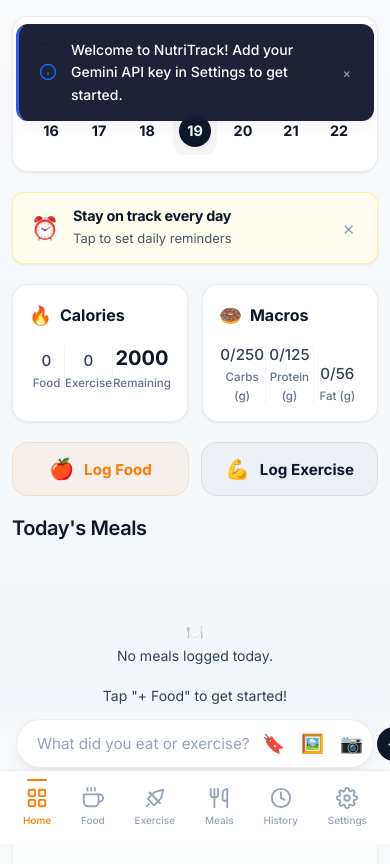
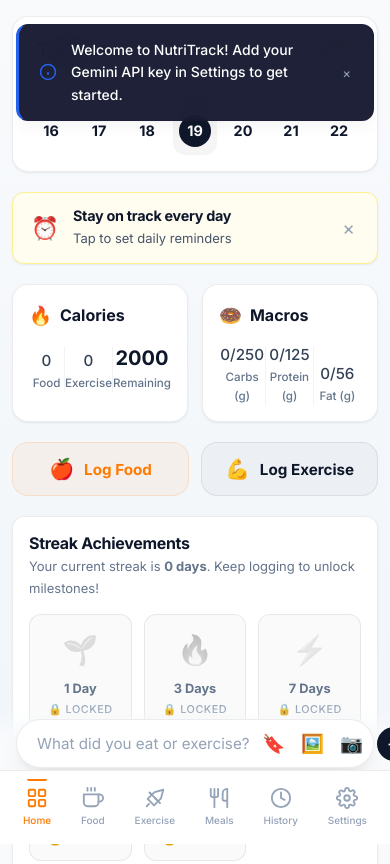
Before and after one commit to anunayjain175/nutritrack, a website: page index.html in a window 390 px wide. Shown: the top 864 px of the page. Drawn offline with Linux system fonts and the light colour scheme; no server answers.

Commit message:
feat: implement Streak Achievements & Milestones card on the Dashboard

```diff
--- a/css/components.css
+++ b/css/components.css
@@ -1878,3 +1878,99 @@
   align-items: center;
   justify-content: center;
 }
+
+/* ━━━━━━━━━━━━━━━━━━━━━━━━━━━━━━━━━━━━━━━━━━━
+   STREAK ACHIEVEMENTS & MILESTONES CARD
+   ━━━━━━━━━━━━━━━━━━━━━━━━━━━━━━━━━━━━━━━━━━━ */
+.achievements-card {
+  background: var(--bg-surface);
+  border-radius: var(--radius-lg);
+  padding: 18px 20px;
+  box-shadow: var(--shadow-sm);
+  border: 1px solid var(--border);
+  margin-bottom: 20px;
+}
+.achievements-card__header {
+  margin-bottom: 14px;
+}
+.achievements-card__title {
+  font-weight: 700;
+  font-size: 1rem;
+  color: var(--text-primary);
+  margin: 0;
+}
+.achievements-card__subtitle {
+  font-size: 0.8125rem;
+  color: var(--text-muted);
+  margin: 2px 0 0 0;
+}
+.badges-grid {
+  display: grid;
+  grid-template-columns: repeat(5, 1fr);
+  gap: 12px;
+  margin-top: 14px;
+}
+@media (max-width: 580px) {
+  .badges-grid {
+    grid-template-columns: repeat(3, 1fr);
+  }
+}
+.badge-item {
+  display: flex;
+  flex-direction: column;
+  align-items: center;
+  text-align: center;
+  padding: 12px 8px;
+  background: rgba(15, 23, 42, 0.02);
+  border: 1px solid var(--border);
+  border-radius: var(--radius-md);
+  transition: var(--transition-fast);
+}
+.badge-item--active {
+  background: linear-gradient(135deg, rgba(22, 163, 74, 0.05) 0%, rgba(22, 163, 74, 0.1) 100%);
+  border-color: rgba(22, 163, 74, 0.25);
+  box-shadow: 0 4px 10px rgba(22, 163, 74, 0.05);
+}
+.badge-item--active:hover {
+  transform: translateY(-2px);
+  box-shadow: 0 6px 15px rgba(22, 163, 74, 0.1);
+}
+.badge-icon {
+  font-size: 1.8rem;
+  margin-bottom: 6px;
+  display: flex;
+  align-items: center;
+  justify-content: center;
+  position: relative;
+}
+.badge-item--locked .badge-icon {
+  filter: grayscale(1) opacity(0.4);
+}
+.badge-label {
+  font-size: 0.8rem;
+  font-weight: 700;
+  color: var(--text-primary);
+  margin-bottom: 2px;
+}
+.badge-item--locked .badge-label {
+  color: var(--text-muted);
+}
+.badge-status {
+  font-size: 0.675rem;
+  font-weight: 500;
+  color: #16a34a;
+  text-transform: uppercase;
+  letter-spacing: 0.05em;
+}
+.badge-item--locked .badge-status {
+  color: var(--text-faint);
+}
+.badge-status--unlocked {
+  color: #16a34a;
+}
+.badge-status--locked {
+  color: var(--text-faint);
+  display: flex;
+  align-items: center;
+  gap: 2px;
+}
--- a/js/dashboard.js
+++ b/js/dashboard.js
@@ -71,41 +71,8 @@
                         '</div>';
         }
 
-        // Streak count: consecutive days ending in today
-        var allDatesWithData = NutriStorage.getAllDatesWithData() || [];
-        var streak = 0;
-        var checkDate = new Date(); // start checking from today backwards
-        while (true) {
-            var checkStr = NutriStorage.formatDate(checkDate);
-            var log = NutriStorage.getFoodLog(checkStr) || [];
-            if (log.length > 0) {
-                streak++;
-                checkDate.setDate(checkDate.getDate() - 1);
-            } else {
-                break;
-            }
-        }
-        if (streak === 0 && allDatesWithData.length > 0) {
-            // Check if they logged yesterday instead of today
-            var yesterday = new Date();
-            yesterday.setDate(yesterday.getDate() - 1);
-            var yesterdayStr = NutriStorage.formatDate(yesterday);
-            var logYesterday = NutriStorage.getFoodLog(yesterdayStr) || [];
-            if (logYesterday.length > 0) {
-                streak = 1; // start checking backwards from yesterday
-                var checkYesterday = new Date(yesterday);
-                while (true) {
-                    checkYesterday.setDate(checkYesterday.getDate() - 1);
-                    var checkYesterdayStr = NutriStorage.formatDate(checkYesterday);
-                    var logPrev = NutriStorage.getFoodLog(checkYesterdayStr) || [];
-                    if (logPrev.length > 0) {
-                        streak++;
-                    } else {
-                        break;
-                    }
-                }
-            }
-        }
+        // Streak count
+        var streak = NutriStorage.getStreak();
 
         // Header titles
         var isToday = (selectedDate === today);
@@ -383,6 +350,49 @@
                '</div>';
     }
 
+    function _buildAchievementsCard() {
+        var streak = NutriStorage.getStreak();
+
+        // Milestone configuration
+        var milestones = [
+            { days: 1, label: '1 Day', icon: '🌱', desc: 'First Step' },
+            { days: 3, label: '3 Days', icon: '🔥', desc: 'Habit Builder' },
+            { days: 7, label: '7 Days', icon: '⚡', desc: 'Week Warrior' },
+            { days: 15, label: '15 Days', icon: '🏆', desc: 'Consistency Expert' },
+            { days: 30, label: '30 Days', icon: '👑', desc: 'Monthly Champion' }
+        ];
+
+        var badgesHtml = '';
+        milestones.forEach(function (m) {
+            var isUnlocked = streak >= m.days;
+            var itemClass = isUnlocked ? 'badge-item badge-item--active' : 'badge-item badge-item--locked';
+
+            var statusHtml = isUnlocked
+                ? '<span class="badge-status badge-status--unlocked">Unlocked</span>'
+                : '<span class="badge-status badge-status--locked">🔒 Locked</span>';
+
+            var iconHtml = isUnlocked
+                ? '<div class="badge-icon">' + m.icon + '</div>'
+                : '<div class="badge-icon" title="' + m.desc + '">' + m.icon + '</div>';
+
+            badgesHtml += '<div class="' + itemClass + '" title="' + m.desc + '">' +
+                              iconHtml +
+                              '<div class="badge-label">' + m.label + '</div>' +
+                              statusHtml +
+                          '</div>';
+        });
+
+        return '<div class="card achievements-card">' +
+                   '<div class="achievements-card__header">' +
+                       '<h3 class="achievements-card__title">Streak Achievements</h3>' +
+                       '<p class="achievements-card__subtitle">Your current streak is <strong>' + streak + ' day' + (streak !== 1 ? 's' : '') + '</strong>. Keep logging to unlock milestones!</p>' +
+                   '</div>' +
+                   '<div class="badges-grid">' +
+                       badgesHtml +
+                   '</div>' +
+               '</div>';
+    }
+
     /* ───────── aggregate micronutrients ───────── */
 
     function _aggregateMicros(foodEntries) {
@@ -501,6 +511,7 @@
             _buildReminderBanner() +
             _buildSummaryRow(totalCalories, goal, caloriesBurned, totalProtein, totalCarbs, totalFat) +
             _buildQuickActions() +
+            _buildAchievementsCard() +
             _buildMealsTimeline(groups) +
             _buildExerciseSummary(exerciseEntries, caloriesBurned) +
             _buildMicroQuickView();
--- a/js/history.js
+++ b/js/history.js
@@ -73,20 +73,7 @@
     }
 
     function _calcStreak() {
-        var allDates = NutriStorage.getAllDatesWithData() || [];
-        if (!allDates.length) return 0;
-        var sorted = allDates.slice().sort().reverse();
-        var streak = 0;
-        var expected = _today();
-        for (var i = 0; i < sorted.length; i++) {
-            if (sorted[i] === expected) {
-                streak++;
-                expected = _dateOffset(expected, -1);
-            } else if (sorted[i] < expected) {
-                break;
-            }
-        }
-        return streak;
+        return NutriStorage.getStreak();
     }
 
     /* ───────── HTML builders ───────── */
--- a/js/storage.js
+++ b/js/storage.js
@@ -241,7 +241,45 @@
     _write(KEYS.nutritionCache, cache);
   }
 
-  /* ───────────────── Export / Import ─────────────────── */
+  function getStreak() {
+    var allDatesWithData = getAllDatesWithData() || [];
+    var streak = 0;
+    var checkDate = new Date(); // start checking from today backwards
+    while (true) {
+      var checkStr = formatDate(checkDate);
+      var log = getFoodLog(checkStr) || [];
+      if (log.length > 0) {
+        streak++;
+        checkDate.setDate(checkDate.getDate() - 1);
+      } else {
+        break;
+      }
+    }
+    if (streak === 0 && allDatesWithData.length > 0) {
+      // Check if they logged yesterday instead of today
+      var yesterday = new Date();
+      yesterday.setDate(yesterday.getDate() - 1);
+      var yesterdayStr = formatDate(yesterday);
+      var logYesterday = getFoodLog(yesterdayStr) || [];
+      if (logYesterday.length > 0) {
+        streak = 1; // start checking backwards from yesterday
+        var checkYesterday = new Date(yesterday);
+        while (true) {
+          checkYesterday.setDate(checkYesterday.getDate() - 1);
+          var checkYesterdayStr = formatDate(checkYesterday);
+          var logPrev = getFoodLog(checkYesterdayStr) || [];
+          if (logPrev.length > 0) {
+            streak++;
+          } else {
+            break;
+          }
+        }
+      }
+    }
+    return streak;
+  }
+
+  /* ─────────────────── Export / Import ─────────────────── */
 
   function exportAllData() {
     var data = {};
@@ -296,6 +334,7 @@
     // History / Analytics
     getDateRange: getDateRange,
     getAllDatesWithData: getAllDatesWithData,
+    getStreak: getStreak,
 
     // Nutrition Cache
     getCachedNutrition: getCachedNutrition,
--- a/service-worker.js
+++ b/service-worker.js
@@ -1,4 +1,4 @@
-const CACHE_NAME = 'nutritrack-v15';
+const CACHE_NAME = 'nutritrack-v16';
 const ASSETS_TO_CACHE = [
   './',
   './index.html',
```
